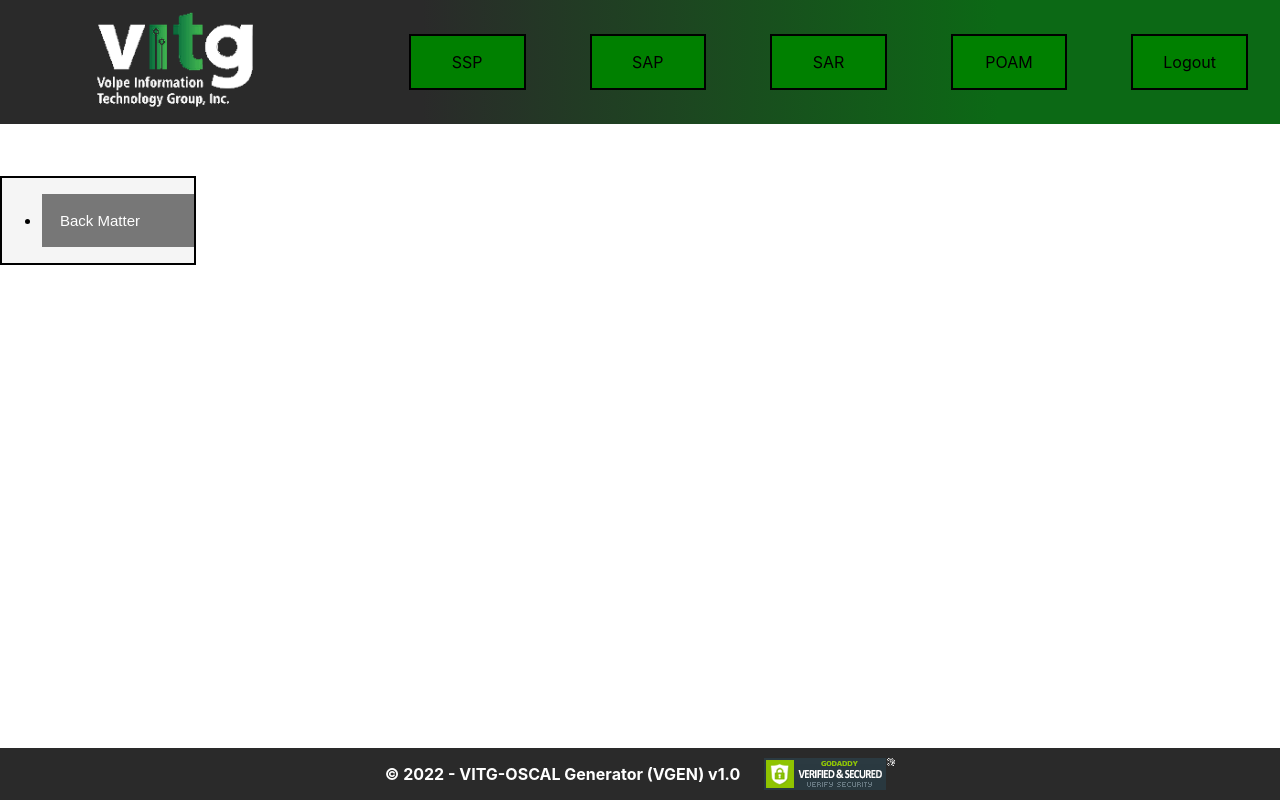
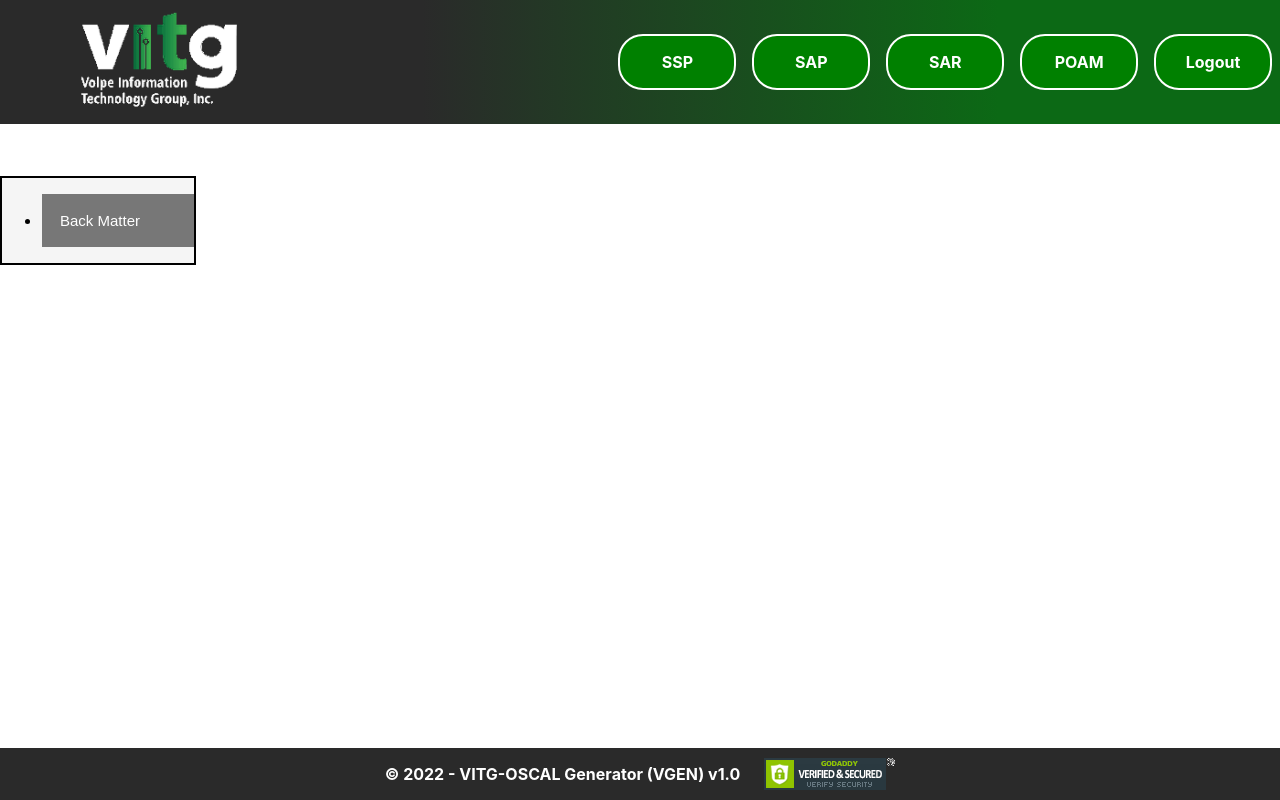
Before and after one commit to ChristianSmith2394/interview, a React (Create React App) app: page / in a window 1280 px wide. Built offline with nearby package versions, Linux system fonts and the light colour scheme.

Commit message:
completed the header styling

```diff
--- a/src/Components/Header.css
+++ b/src/Components/Header.css
@@ -9,7 +9,7 @@
 
 .header__logo {
     width: 15%;
-    margin-left: 5rem;
+    margin-left: 4rem;
 }
 
 .header__nav {
@@ -22,10 +22,13 @@
 .nav__option {
     display: flex;
     justify-content: center;
-    margin-left: 2rem;
-    margin-right: 2rem;
+    margin-left: .5rem;
+    margin-right: .5rem;
     padding: 1rem;
     width: 8%;
     background-color: green;
-    border: solid 2px black;
+    border: solid 2px white;
+    border-radius: 25px;
+    color: white;
+    font-weight: bold;
 }
```
